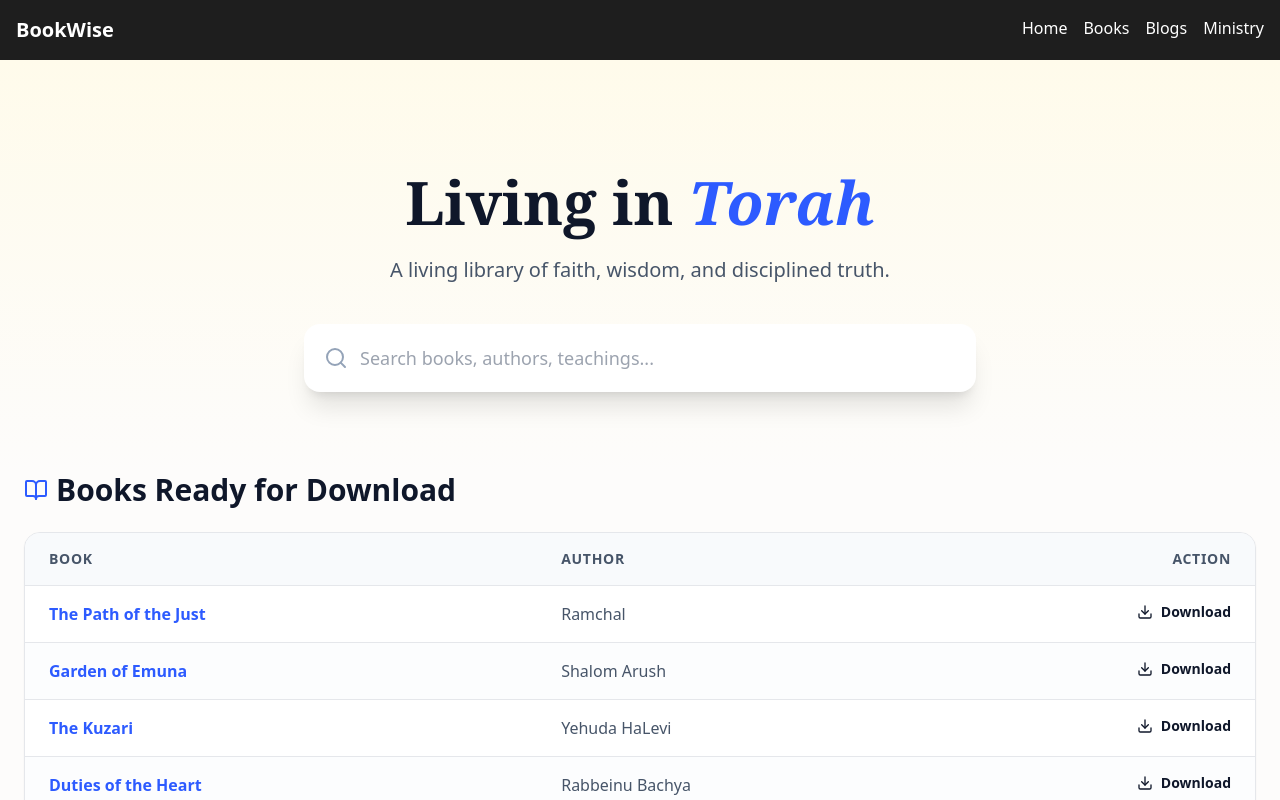
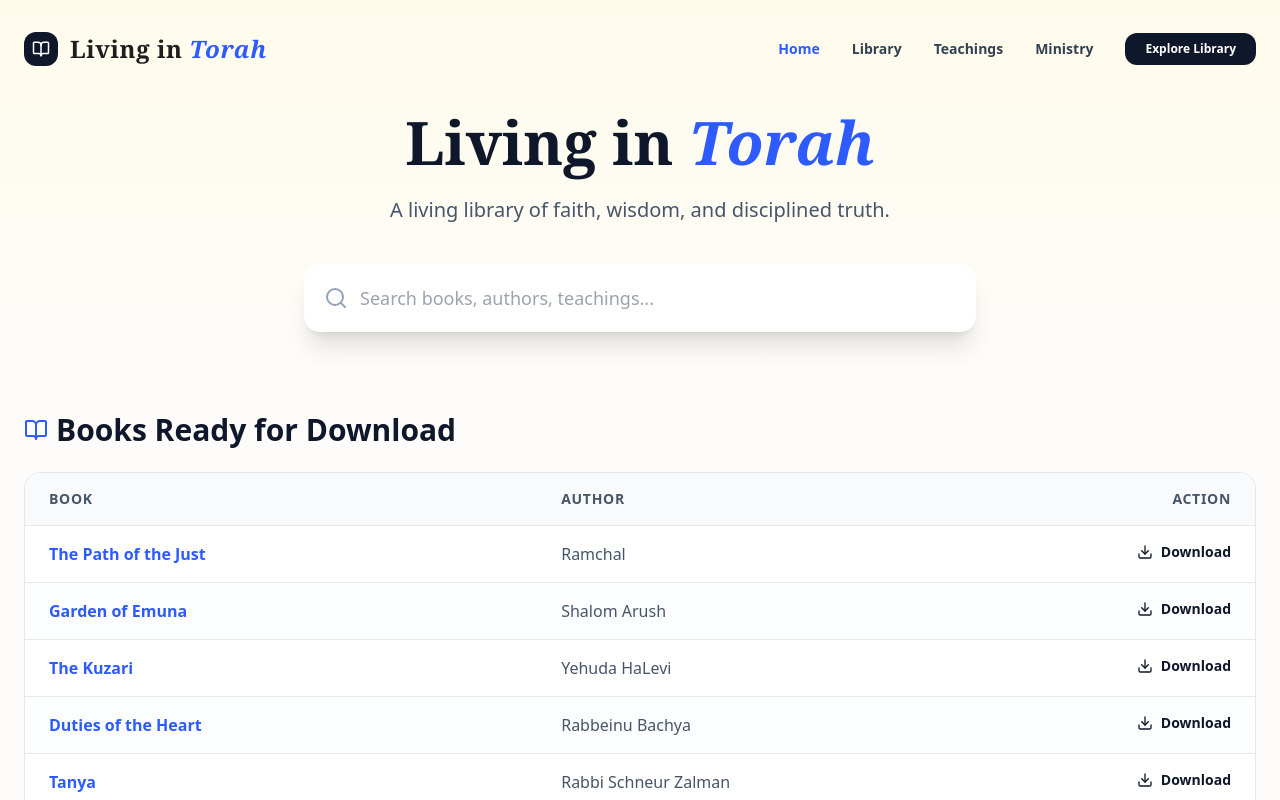
Before and after one commit to chamanoS/Torah_Ministries, a React app in the folder frontend/: page / in a window 1280 px wide. Shown: the top 800 px of the page. Built offline with nearby package versions, Linux system fonts and the light colour scheme; the HTML template or start-up script is replaced by a standard one.

Commit message:
upgrading the navbar

```diff
--- a/frontend/src/components/layout/Navbar.jsx
+++ b/frontend/src/components/layout/Navbar.jsx
@@ -1,15 +1,106 @@
-import { Link } from "react-router-dom";
+import { Link, NavLink } from "react-router-dom";
+import { motion } from "framer-motion";
+import { BookOpen, Menu, X } from "lucide-react";
+import { useEffect, useState } from "react";
 
 export default function Navbar() {
+  const [scrolled, setScrolled] = useState(false);
+  const [open, setOpen] = useState(false);
+
+  useEffect(() => {
+    const onScroll = () => setScrolled(window.scrollY > 30);
+    window.addEventListener("scroll", onScroll);
+    return () => window.removeEventListener("scroll", onScroll);
+  }, []);
+
   return (
-    <nav className="bg-primary text-white p-4 flex justify-between">
-      <h1 className="font-bold text-xl">BookWise</h1>
-      <div className="space-x-4">
-        <Link to="/">Home</Link>
-        <Link to="/books">Books</Link>
-        <Link to="/blogs">Blogs</Link>
-        <Link to="/ministry">Ministry</Link>
+    <motion.nav
+      initial={{ y: -80, opacity: 0 }}
+      animate={{ y: 0, opacity: 1 }}
+      className={`
+        fixed top-0 z-50 w-full transition-all
+        ${scrolled
+          ? "bg-white/80 backdrop-blur-xl shadow-lg"
+          : "bg-transparent"}
+      `}
+    >
+      <div className="max-w-7xl mx-auto px-6 py-8 flex items-center justify-between">
+
+        {/* LOGO */}
+        <Link to="/" className="flex items-center gap-3">
+          <div className="bg-slate-900 text-white p-2 rounded-xl">
+            <BookOpen size={18} />
+          </div>
+          <span className="font-serif text-2xl font-bold tracking-wide">
+            Living in <span className="text-accent italic">Torah</span>
+          </span>
+        </Link>
+
+        {/* DESKTOP LINKS */}
+        <div className="hidden md:flex items-center gap-8 text-sm font-semibold">
+          {[
+            { to: "/", label: "Home" },
+            { to: "/books", label: "Library" },
+            { to: "/blogs", label: "Teachings" },
+            { to: "/ministry", label: "Ministry" },
+          ].map(link => (
+            <NavLink
+              key={link.to}
+              to={link.to}
+              className={({ isActive }) =>
+                `relative transition ${
+                  isActive
+                    ? "text-accent"
+                    : "text-slate-700 hover:text-accent"
+                }`
+              }
+            >
+              {link.label}
+            </NavLink>
+          ))}
+
+          {/* CTA */}
+          <Link
+            to="/books"
+            className="bg-slate-900 text-white px-5 py-2 rounded-xl text-xs font-bold hover:bg-accent transition"
+          >
+            Explore Library
+          </Link>
+        </div>
+
+        {/* MOBILE TOGGLE */}
+        <button
+          onClick={() => setOpen(!open)}
+          className="md:hidden text-slate-900"
+        >
+          {open ? <X /> : <Menu />}
+        </button>
       </div>
-    </nav>
+
+      {/* MOBILE MENU */}
+      {open && (
+        <motion.div
+          initial={{ height: 0, opacity: 0 }}
+          animate={{ height: "auto", opacity: 1 }}
+          exit={{ height: 0, opacity: 0 }}
+          className="md:hidden bg-white border-t shadow-lg"
+        >
+          <div className="px-6 py-6 flex flex-col gap-5 font-semibold">
+            <NavLink onClick={() => setOpen(false)} to="/">Home</NavLink>
+            <NavLink onClick={() => setOpen(false)} to="/books">Library</NavLink>
+            <NavLink onClick={() => setOpen(false)} to="/blogs">Teachings</NavLink>
+            <NavLink onClick={() => setOpen(false)} to="/ministry">Ministry</NavLink>
+
+            <Link
+              onClick={() => setOpen(false)}
+              to="/books"
+              className="mt-4 bg-slate-900 text-white py-3 text-center rounded-xl font-bold"
+            >
+              Explore Library
+            </Link>
+          </div>
+        </motion.div>
+      )}
+    </motion.nav>
   );
 }
```
